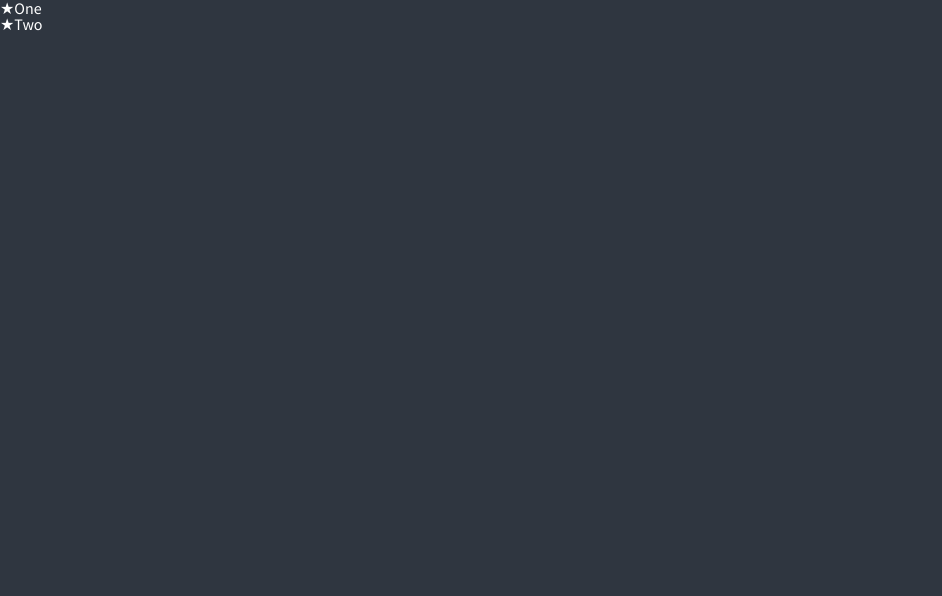
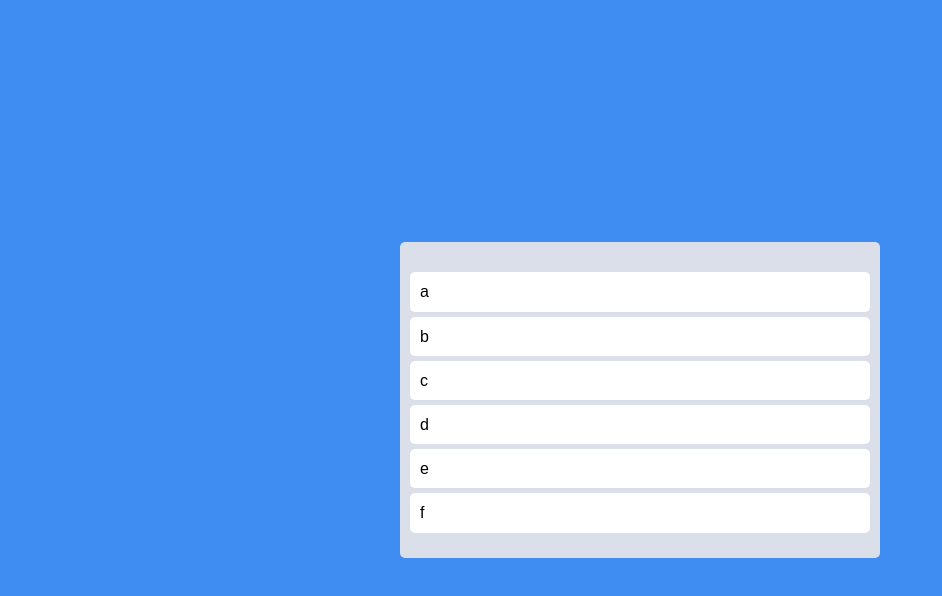
Before and after one commit to YooEuiseonBlog/kanban_board_app, a React (Create React App) app: page / in a window 1280 px wide. Shown: the top 596 px of the page, without its empty margins (0-942 px from the left). Built offline with nearby package versions, Linux system fonts and the light colour scheme.

Commit message:
React.memo를 활용한 렌더링 최적화 및 컴포넌트 리팩토링, 이동 후 상태배열 조정법

```diff
--- a/src/App.tsx
+++ b/src/App.tsx
@@ -1,35 +1,73 @@
-import { DragDropContext, Draggable, Droppable } from "react-beautiful-dnd";
+import {
+  DragDropContext,
+  Draggable,
+  Droppable,
+  DropResult,
+} from "react-beautiful-dnd";
+import { useRecoilState } from "recoil";
+import styled from "styled-components";
+import { toDoState } from "./atoms";
+import DraggableCard from "./Components/DraggableCard";
+
+const Wrapper = styled.div`
+  display: flex;
+  max-width: 480px;
+  width: 100%;
+  margin: 0 auto;
+  justify-content: center;
+  align-items: center;
+  height: 100vh;
+`;
+
+const Boards = styled.div`
+  display: grid;
+  grid-template-columns: repeat(1, 1fr);
+  width: 100%;
+`;
+
+const Board = styled.div`
+  padding: 20px 10px;
+  padding-top: 30px;
+  background-color: ${(props) => props.theme.boardColor};
+  border-radius: 5px;
+  min-height: 200px;
+`;
+
 function App() {
-  const onDragEnd = () => {};
+  const [toDos, setToDos] = useRecoilState(toDoState);
+  const onDragEnd = ({ draggableId, destination, source }: DropResult) => {
+    if (!destination) return;
+    setToDos((oldToDos) => {
+      const toDosCopy = [...oldToDos];
+      // 1) Delete item on source.index
+      console.log("Delete item on", source.index);
+      console.log(toDosCopy);
+      toDosCopy.splice(source.index, 1);
+      console.log("Deleted item");
+      console.log(toDosCopy);
+      // 2) Put back the item on the destination.index
+      console.log("Put back", draggableId, "on", destination.index);
+      toDosCopy.splice(destination?.index, 0, draggableId);
+      console.log(toDosCopy);
+      return toDosCopy;
+    });
+  };
   return (
     <DragDropContext onDragEnd={onDragEnd}>
-      <div>
-        <Droppable droppableId="one">
-          {(droppableProvided) => (
-            <ul
-              ref={droppableProvided.innerRef}
-              {...droppableProvided.droppableProps}
-            >
-              <Draggable draggableId="first" index={0}>
-                {(provided) => (
-                  <li ref={provided.innerRef} {...provided.draggableProps}>
-                    <span {...provided.dragHandleProps}>★</span>
-                    One
-                  </li>
-                )}
-              </Draggable>
-              <Draggable draggableId="second" index={1}>
-                {(provided) => (
-                  <li ref={provided.innerRef} {...provided.draggableProps}>
-                    <span {...provided.dragHandleProps}>★</span>
-                    Two
-                  </li>
-                )}
-              </Draggable>
-            </ul>
-          )}
-        </Droppable>
-      </div>
+      <Wrapper>
+        <Boards>
+          <Droppable droppableId="one">
+            {(provided) => (
+              <Board ref={provided.innerRef} {...provided.droppableProps}>
+                {toDos.map((toDo, index) => (
+                  <DraggableCard key={toDo} index={index} toDo={toDo} />
+                ))}
+                {provided.placeholder}
+              </Board>
+            )}
+          </Droppable>
+        </Boards>
+      </Wrapper>
     </DragDropContext>
   );
 }
--- /dev/null
+++ b/src/Components/DraggableCard.tsx
@@ -0,0 +1,34 @@
+import React from "react";
+import { Draggable } from "react-beautiful-dnd";
+import styled from "styled-components";
+
+const Card = styled.div`
+  background-color: ${(props) => props.theme.cardColor};
+  margin-bottom: 5px;
+  border-radius: 5px;
+  padding: 10px 10px;
+`;
+
+interface IDraggableCardProps {
+  toDo: string;
+  index: number;
+}
+
+function DraggableCard({ toDo, index }: IDraggableCardProps) {
+  console.log(toDo, "has been rendered.");
+  return (
+    <Draggable draggableId={toDo} index={index}>
+      {(provided) => (
+        <Card
+          ref={provided.innerRef}
+          {...provided.draggableProps}
+          {...provided.dragHandleProps}
+        >
+          {toDo}
+        </Card>
+      )}
+    </Draggable>
+  );
+}
+
+export default React.memo(DraggableCard);
--- a/src/GlobalStyles.ts
+++ b/src/GlobalStyles.ts
@@ -56,7 +56,8 @@
 body {
   font-family: 'Source Sans Pro', sans-serif;
   background-color: ${(props) => props.theme.bgColor};
-  color: ${(props) => props.theme.textColor};
+  color: black;
+  line-height: 1.2;
 }
 a {
   text-decoration: none;
--- /dev/null
+++ b/src/atoms.ts
@@ -0,0 +1,6 @@
+import { atom } from "recoil";
+
+export const toDoState = atom({
+  key: "toDo",
+  default: ["a", "b", "c", "d", "e", "f"],
+});
--- a/src/styled.d.ts
+++ b/src/styled.d.ts
@@ -2,9 +2,8 @@
 
 declare module "styled-components" {
   export interface DefaultTheme {
-    textColor: string;
     bgColor: string;
-    accentColor: string;
-    cardBgColor: string;
+    boardColor: string;
+    cardColor: string;
   }
 }
--- a/src/theme.ts
+++ b/src/theme.ts
@@ -1,8 +1,7 @@
 import { DefaultTheme } from "styled-components";
 
 export const darkTheme: DefaultTheme = {
-  bgColor: "#2f3640",
-  textColor: "white",
-  accentColor: "#9c88ff",
-  cardBgColor: "transparent",
+  bgColor: "#3F8CF2",
+  boardColor: "#DADFE9",
+  cardColor: "white",
 };
```
